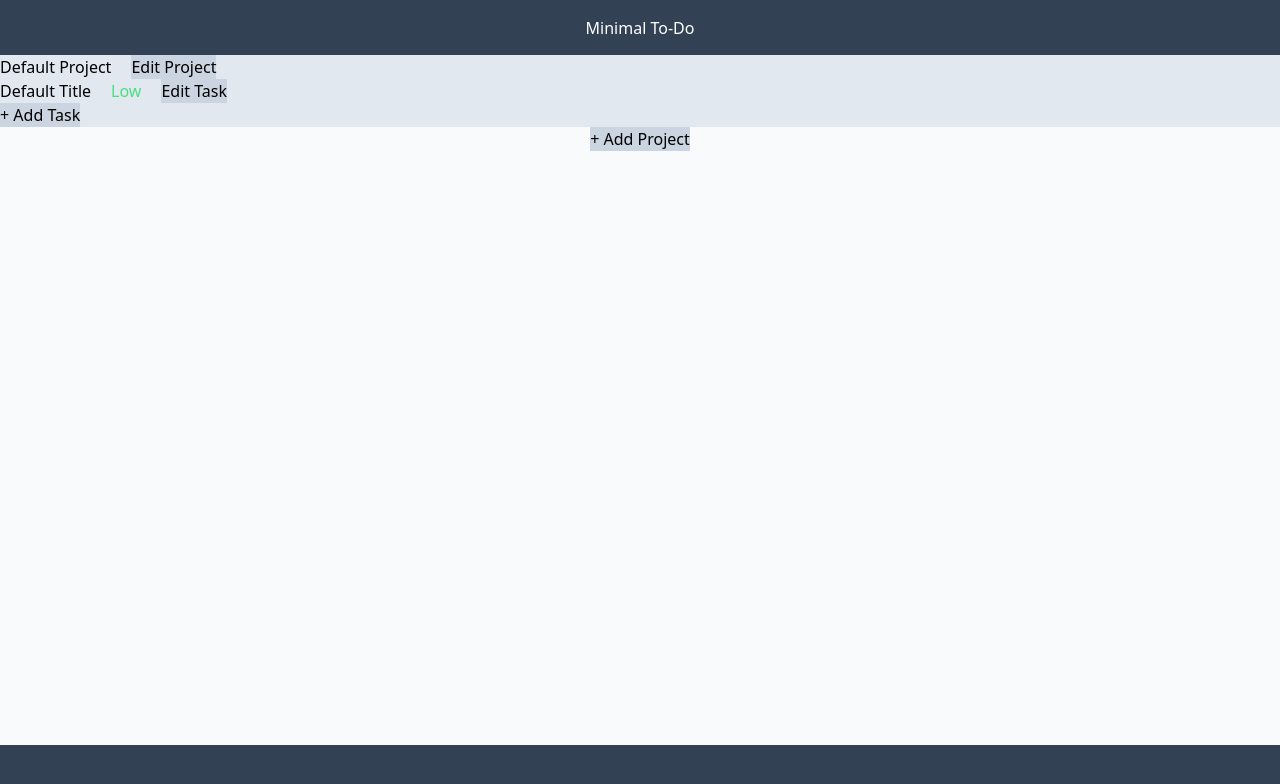
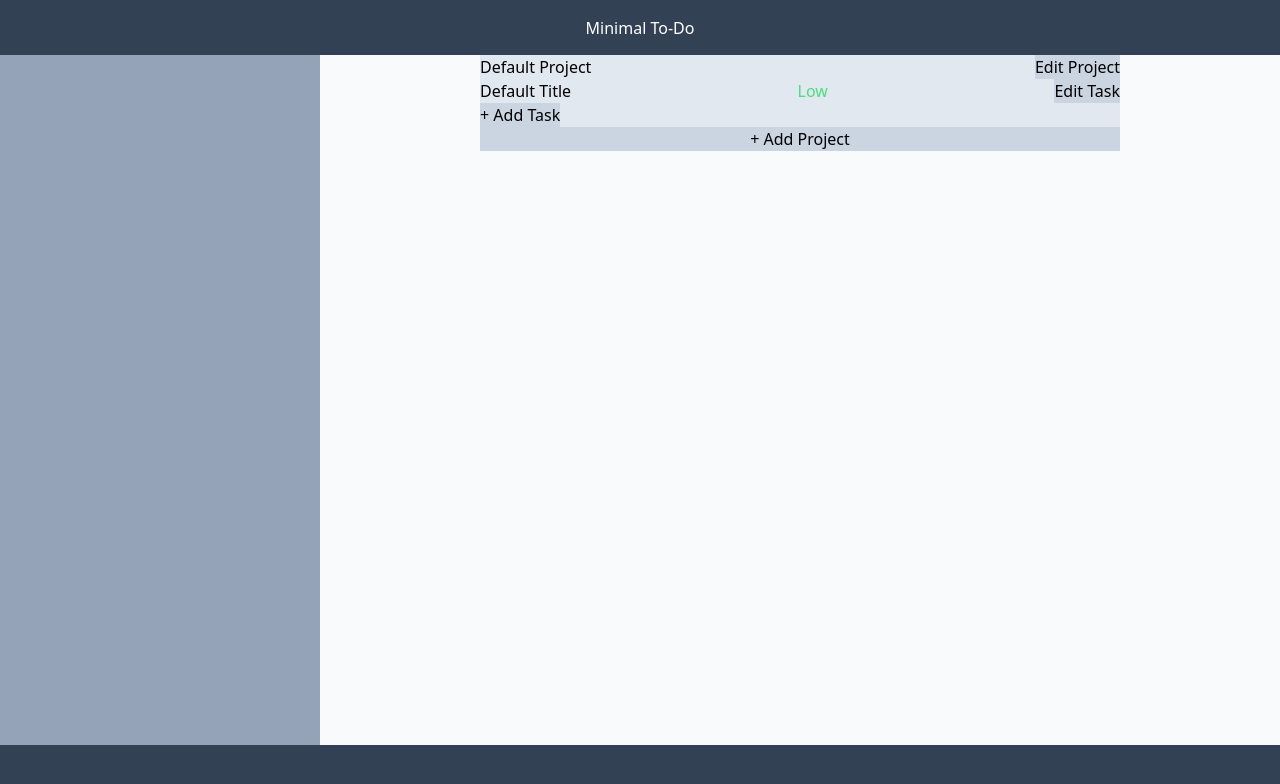
Before and after one commit to nekoLiav/to-do-list, a website built with webpack: page src/index.html in a window 1280 px wide. Built offline with nearby package versions, Linux system fonts and the light colour scheme.

Commit message:
added side nav panel

```diff
--- a/src/index.html
+++ b/src/index.html
@@ -10,7 +10,10 @@
   <header id="header" class="flex items-center justify-center w-screen h-16 bg-slate-700">
     <p id="header-text" class="text-white">Minimal To-Do</p>
   </header>
-  <div id="main" class="flex flex-col items-center w-full h-full">
+  <div id="main" class="grid items-center w-full h-full grid-cols-8 auto-rows-fr">
+    <div id="side-nav" class="w-full h-full col-span-2 col-start-1 row-span-3 bg-slate-400"></div>
+    <div id="project-task-container" class="flex flex-col w-full h-full col-span-4 col-start-4 row-span-3 row-start-1">
+    </div>
   </div>
   <footer id="footer" class="flex w-screen h-16 mt-auto bg-slate-700">
   </footer>
--- a/src/index.js
+++ b/src/index.js
@@ -4,15 +4,15 @@ import createLocalStorage from './helpers/createLocalStorage';
 import retrieveLocalStorage from './helpers/retrieveLocalStorage';
 import renderStoredProjects from './helpers/renderStoredProjects';
 
-const main = document.getElementById('main');
+const projectTaskContainer = document.getElementById('project-task-container');
 
 const projectAddButton = document.createElement('button');
 projectAddButton.id = 'project-add-button';
-projectAddButton.className = 'bg-slate-300';
+projectAddButton.className = 'col-span-3 col-start-2 row-start-1 bg-slate-300';
 projectAddButton.textContent = '+ Add Project';
 projectAddButton.addEventListener('click', addProjectUI);
 
-main.append(projectAddButton);
+projectTaskContainer.append(projectAddButton);
 
 localStorage.clear();
 createLocalStorage();
--- a/src/ui/addProjectDisplay.js
+++ b/src/ui/addProjectDisplay.js
@@ -2,6 +2,9 @@ import addTaskUI from './addTaskUI';
 import editProjectUI from './editProjectUI';
 
 export default function addProjectDisplay(project) {
+  const projectTaskContainer = document.getElementById(
+    'project-task-container'
+  );
   const projectAddButton = document.getElementById('project-add-button');
 
   const projectContainer = document.createElement('div');
@@ -22,9 +25,8 @@ export default function addProjectDisplay(project) {
   projectTasks.setAttribute('data-id', project.id);
   projectTaskAddButton.setAttribute('data-id', project.id);
 
-  projectContainer.className =
-    'w-full auto-rows-min bg-slate-200 project-container';
-  projectInfo.className = 'flex gap-5 project-info';
+  projectContainer.className = 'project-container bg-slate-200';
+  projectInfo.className = 'flex justify-between project-info';
   projectNameDisplay.className = 'project-name';
   projectEditButton.className = 'bg-slate-300 project-edit-button';
   projectMenu.className = 'absolute hidden min-w-max bg-slate-300 project-menu';
@@ -47,6 +49,7 @@ export default function addProjectDisplay(project) {
 
   projectInfo.append(projectNameDisplay, projectEditButton);
   projectContainer.append(projectInfo, projectTasks, projectTaskAddButton);
+  projectTaskContainer.append(projectContainer);
 
   projectAddButton.insertAdjacentElement('beforebegin', projectContainer);
 }
--- a/src/ui/addTaskDisplay.js
+++ b/src/ui/addTaskDisplay.js
@@ -20,7 +20,7 @@ export default function addTaskDisplay(project, task) {
   taskPriority.setAttribute('data-id', task.id);
   taskEditButton.setAttribute('data-id', task.id);
 
-  taskInfo.className = 'flex items-center gap-5 task';
+  taskInfo.className = 'flex items-center justify-between gap-5 task';
   taskTitle.className = 'task-title';
   taskDueDate.className = 'task-due-date';
   taskPriority.className = 'task-priority';
```
